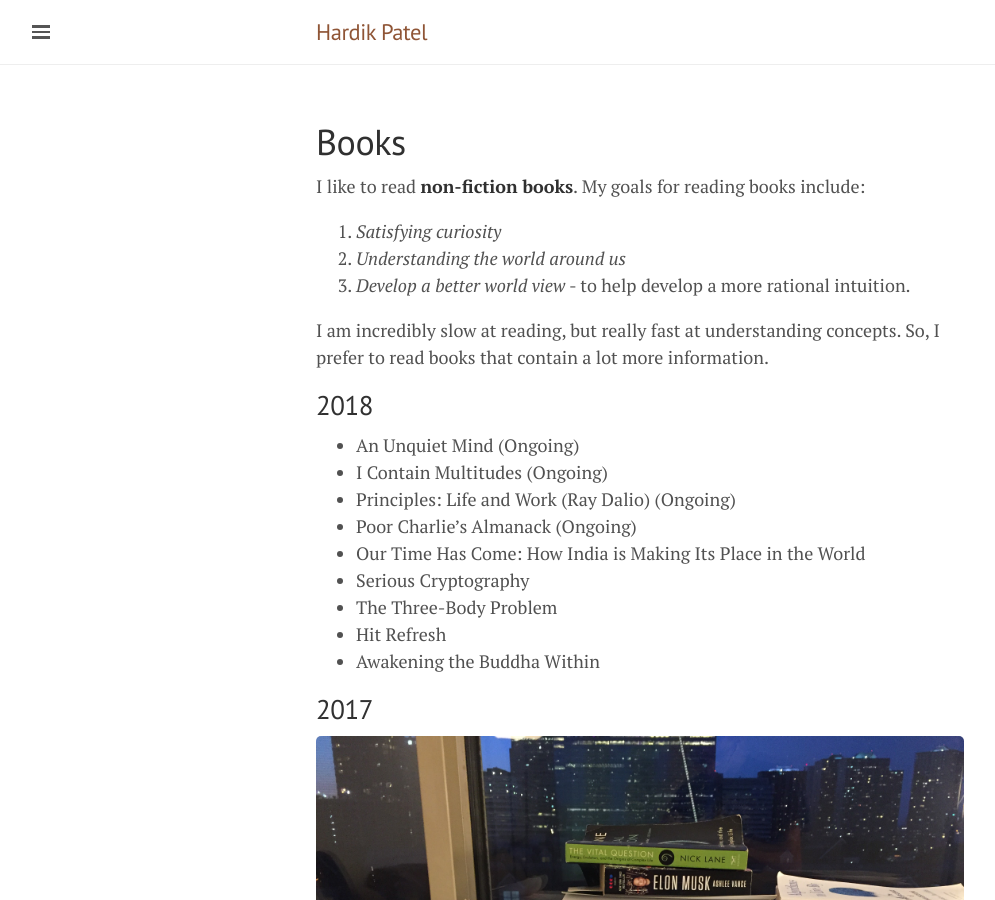
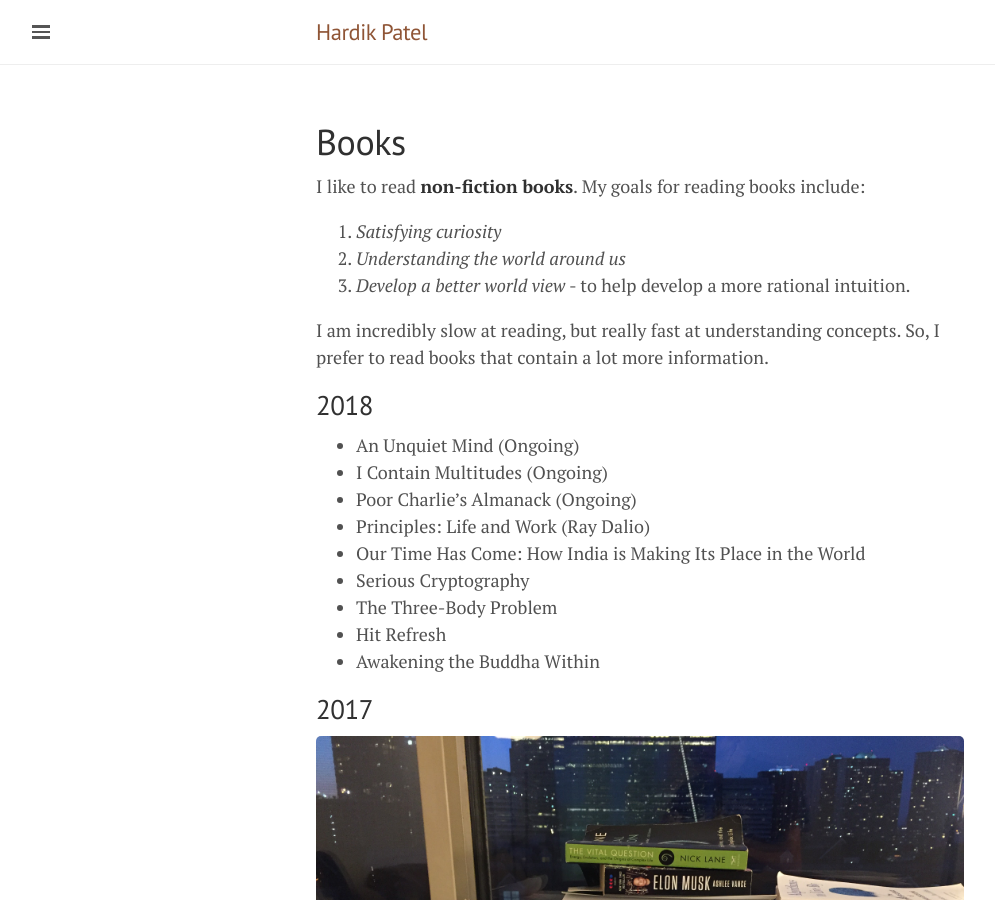
Before and after one commit to hardikp/hardikp.github.io, a Jekyll site: the page built from books.md, in a window 1280 px wide and 900 px high. Shown: the whole window, without its empty margins (0-995 px from the left). Built offline with Jekyll 4.4.1, drawn with Linux system fonts in a browser that asks for light colours; comment, search, counter and statistics services are not loaded.

Commit message:
Updating book list

```diff
--- a/books.md
+++ b/books.md
@@ -15,8 +15,8 @@ a lot more information.
 ## 2018
 * An Unquiet Mind (Ongoing)
 * I Contain Multitudes (Ongoing)
-* Principles: Life and Work (Ray Dalio) (Ongoing)
 * Poor Charlie's Almanack (Ongoing)
+* Principles: Life and Work (Ray Dalio)
 * Our Time Has Come: How India is Making Its Place in the World
 * Serious Cryptography
 * The Three-Body Problem
```
